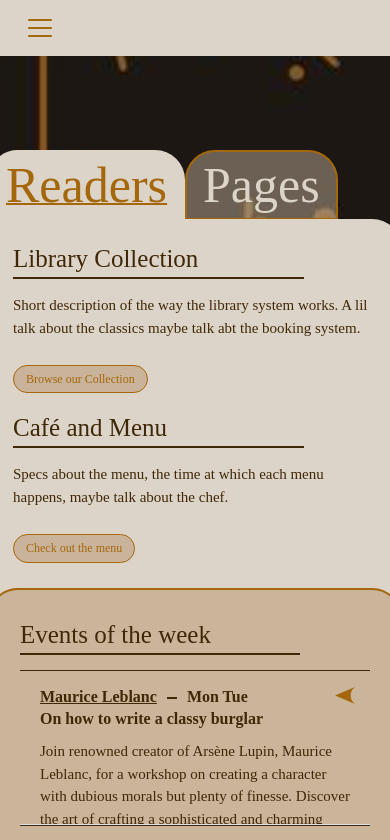
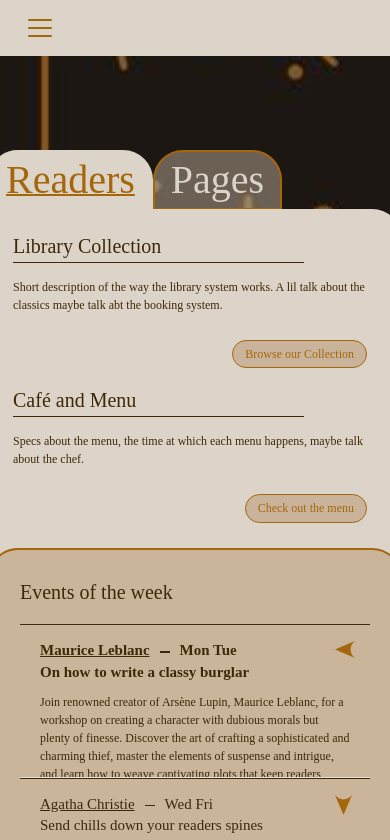
Before and after one commit to AnLau25/webProj2, a React (Vite) app: page /Cafe in a window 390 px wide. Shown: the top 840 px of the page. Built offline with nearby package versions, Linux system fonts and the light colour scheme; a web font is replaced by a local one.

Commit message:
InMyBookThatsAWin

```diff
--- a/public/Events.css
+++ b/public/Events.css
@@ -1,6 +1,7 @@
 .events .tab-container {
-    padding:150px 0px 100px 0px ;
+    padding: 150px 0px 100px 0px;
 }
+
 /*Top Right Btm Left*/
 .events .custom-tabs {
     border: none;
@@ -26,7 +27,7 @@
     background-color: rgba(220, 212, 201, 1);
     text-decoration: underline;
     text-decoration-thickness: 2px;
-    border-color:rgba(220, 212, 201, 1);
+    border-color: rgba(220, 212, 201, 1);
 }
 
 .events .tab-content {
@@ -41,7 +42,7 @@
     padding: 15px;
 }
 
-.events .tab-container .txt{
+.events .tab-container .txt {
     padding: 10px;
 }
 
@@ -89,11 +90,11 @@
     font-size: 15px;
 }
 
-.events .accord-container .accordion-header span{
+.events .accord-container .accordion-header span {
     text-decoration: underline;
 }
 
-.events .accord-container .accordion-header span::after{
+.events .accord-container .accordion-header span::after {
     content: "";
     display: inline-block;
     width: 10px;
@@ -103,7 +104,7 @@
     vertical-align: middle;
 }
 
-.events .accord-container .accordion-button:not(.collapsed) span::after{
+.events .accord-container .accordion-button:not(.collapsed) span::after {
     height: 2px;
 }
 
@@ -167,9 +168,9 @@
 
 .placeholder {
     color: rgba(165, 103, 11, 1);
-   font-size: 60px;
-   font-family: "Italianno", cursive;
-   background-color: transparent;
+    font-size: 60px;
+    font-family: "Italianno", cursive;
+    background-color: transparent;
 }
 
 .events .accord-container .accordion-body::-webkit-scrollbar {
@@ -187,3 +188,39 @@
 .events .accord-container .accordion-body::-webkit-scrollbar-thumb:hover {
     background: rgba(165, 103, 11, 1);
 }
+
+@media only screen and (max-width: 768px) {
+
+    .placeholder,
+    .events .custom-tabs .nav-link {
+        font-size: 40px;
+    }
+
+    .events .tab-content h1 {
+        font-size: 20px;
+    }
+
+    .events .events-card h1::before {
+        height: 0px !important;
+    }
+
+    .events .tab-content h1::before {
+        height: 1px;
+    }
+
+
+    .events .tab-content p,
+    .accord-container .accordion-body {
+        font-size: 12px;
+    }
+
+    .events .accordion-header .accordion-button {
+        font-size: 15px;
+    }
+
+    .events .stupidity-is-an-option-so-is-hardcoding {
+        display: flex;
+        justify-content: flex-end;
+
+    }
+}
--- a/public/Events.jsx
+++ b/public/Events.jsx
@@ -20,12 +20,16 @@ const Events = () => {
                                         <div className='txt'>
                                             <h1>{t("events.readersTab.libraryCollection.title")}</h1>
                                             <p>{t("events.readersTab.libraryCollection.description")}</p>
-                                            <GoldBtn href="/Lib" prop={t("events.readersTab.libraryCollection.buttonText")}/>
+                                            <div className='stupidity-is-an-option-so-is-hardcoding'>
+                                                <GoldBtn href="/Lib" prop={t("events.readersTab.libraryCollection.buttonText")} />
+                                            </div>
                                         </div>
                                         <div className='txt'>
                                             <h1>{t("events.readersTab.cafeAndMenu.title")}</h1>
                                             <p>{t("events.readersTab.cafeAndMenu.description")}</p>
+                                            <div className='stupidity-is-an-option-so-is-hardcoding'>
                                                 <GoldBtn href="/Cafe#menu" prop={t("events.readersTab.cafeAndMenu.buttonText")} />
+                                            </div>
                                         </div>
                                     </Col>
                                     <Col xs={12} md={8} className='events-card'>
@@ -77,7 +81,9 @@ const Events = () => {
                                         <div className='txt'>
                                             <h1>{t("events.pagesTab.schedule.title")}</h1>
                                             <p>{t("events.pagesTab.schedule.description")}</p>
+                                            <div className='stupidity-is-an-option-so-is-hardcoding'>
                                                 <GoldBtn href="/#clndr" prop={t("events.pagesTab.schedule.buttonText")} />
+                                            </div>
                                         </div>
                                         <div className='txt'>
                                             <h1>{t("events.pagesTab.clubs.title")}</h1>
@@ -88,12 +94,16 @@ const Events = () => {
                                         <div className='txt'>
                                             <h1>{t("events.pagesTab.paidEvents.title")}</h1>
                                             <p>{t("events.pagesTab.paidEvents.description")}</p>
+                                            <div className='stupidity-is-an-option-so-is-hardcoding'>
                                                 <GoldBtn href="/Cafe#pay" prop={t("events.pagesTab.paidEvents.buttonText")} />
+                                            </div>
                                         </div>
                                         <div className='txt'>
                                             <h1>{t("events.pagesTab.damagedBooks.title")}</h1>
                                             <p>{t("events.pagesTab.damagedBooks.description")}</p>
+                                            <div className='stupidity-is-an-option-so-is-hardcoding'>
                                                 <GoldBtn href="/Lib" prop={t("events.pagesTab.damagedBooks.buttonText")} />
+                                            </div>
                                         </div>
                                     </Col>
 
--- a/public/GoldBtn.jsx
+++ b/public/GoldBtn.jsx
@@ -11,7 +11,7 @@ const GoldBtn = ({ prop, onClick, href = '#' }) => {
                         onClick();
                     }
                 }}>
-                <Button type='button' className='rcustom-button'>
+                <Button type='button' className='rcustom-button '>
                     <h5 className='rcustom-button-title'>{prop}</h5>
                 </Button>
             </a>
--- a/public/Navnav.css
+++ b/public/Navnav.css
@@ -143,5 +143,4 @@
 
 @media only screen and (max-width: 768px) {
 
-
 }
```
Also changed, not shown: public/Navnav.jsx (+9 -1 lines). Lines whose indentation alone changed are shown as unchanged.
